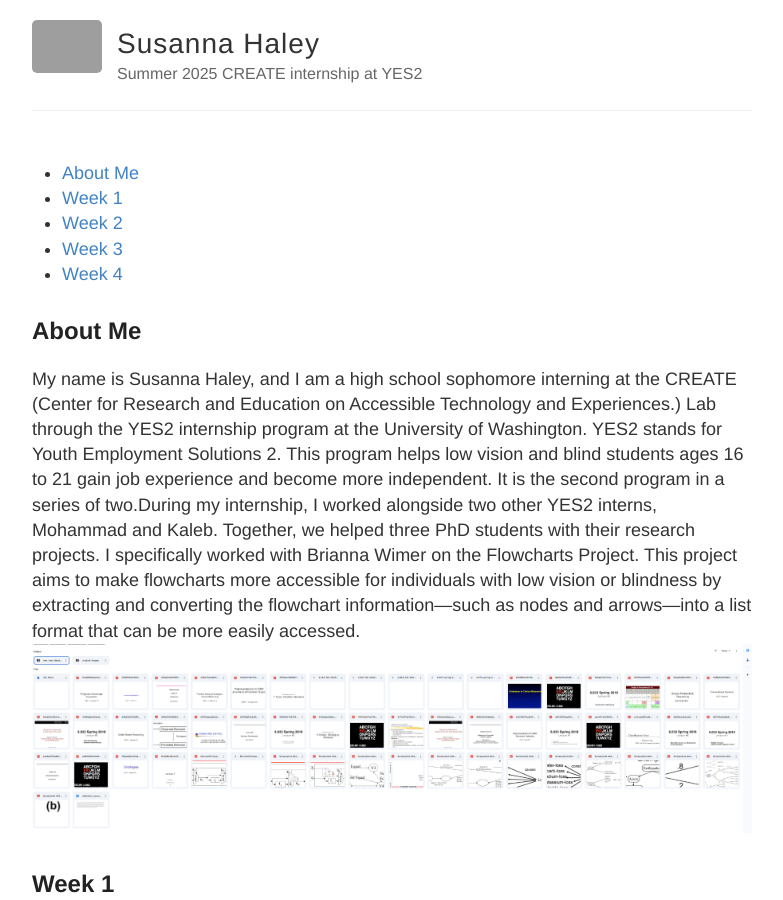
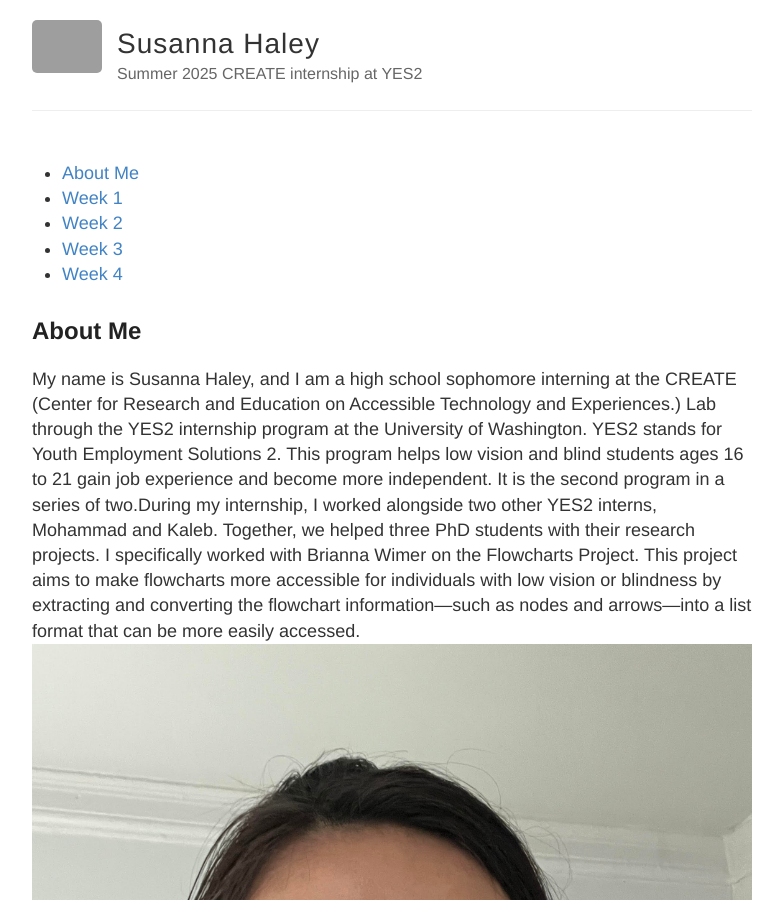
Before and after one commit to haleysus018/Susanna-Haley-CREATE-internship-blog, a Jekyll site: the page built from index.md, in a window 1280 px wide. Shown: the top 900 px of the page, without its empty margins (248-1031 px from the left). Built offline with Jekyll 4.4.1, drawn with Linux system fonts in a browser that asks for light colours; grey boxes are pictures that could not be loaded.

Commit message:
Update index.md

```diff
--- a/index.md
+++ b/index.md
@@ -9,7 +9,7 @@ title: Summer 2025 CREATE internship program
 ## About Me
 
 My name is Susanna Haley, and I am a high school sophomore interning at the CREATE (Center for Research and Education on Accessible Technology and Experiences.) Lab through the YES2 internship program at the University of Washington. YES2 stands for Youth Employment Solutions 2. This program helps low vision and blind students ages 16 to 21 gain job experience and become more independent. It is the second program in a series of two.During my internship, I worked alongside two other YES2 interns, Mohammad and Kaleb. Together, we helped three PhD students with their research projects. I specifically worked with Brianna Wimer on the Flowcharts Project. This project aims to make flowcharts more accessible for individuals with low vision or blindness by extracting and converting the flowchart information—such as nodes and arrows—into a list format that can be more easily accessed.
-![Screenshot of my project](https://raw.githubusercontent.com/haleysus018/Susanna-Haley-CREATE-internship-blog/main/images/pdfs.png)
+![Photo of Susanna Haley. Wearing White shirt. Black hair. Asian. Wearing glasses. back facing wall. ](images/susanna_haley_profile_image.jpg)
 
 ## Week 1
 
```
